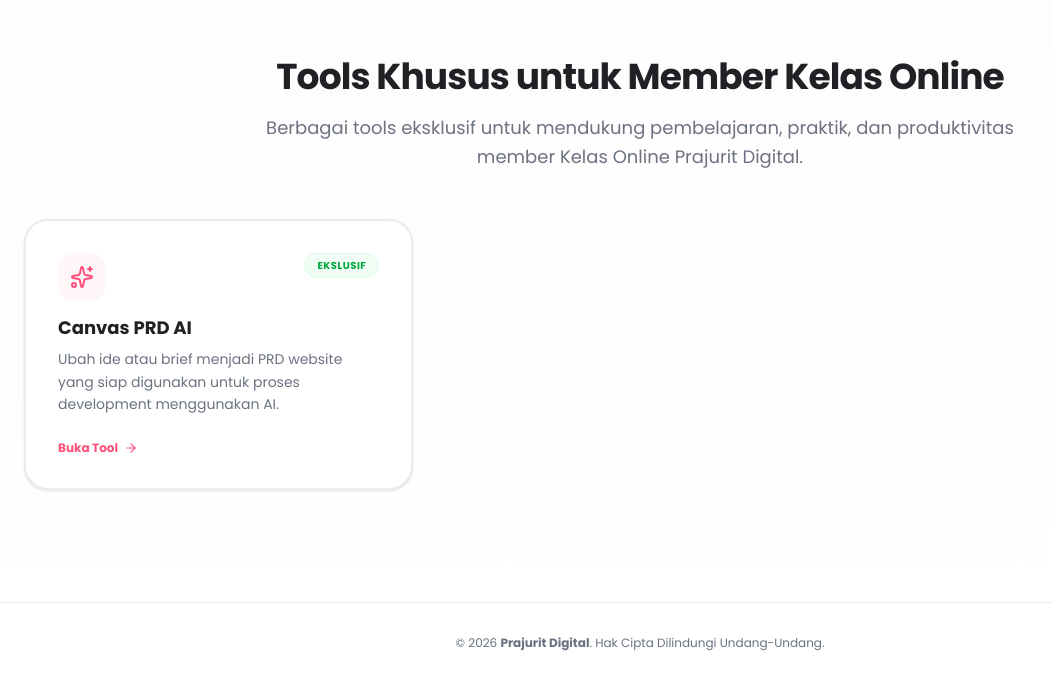
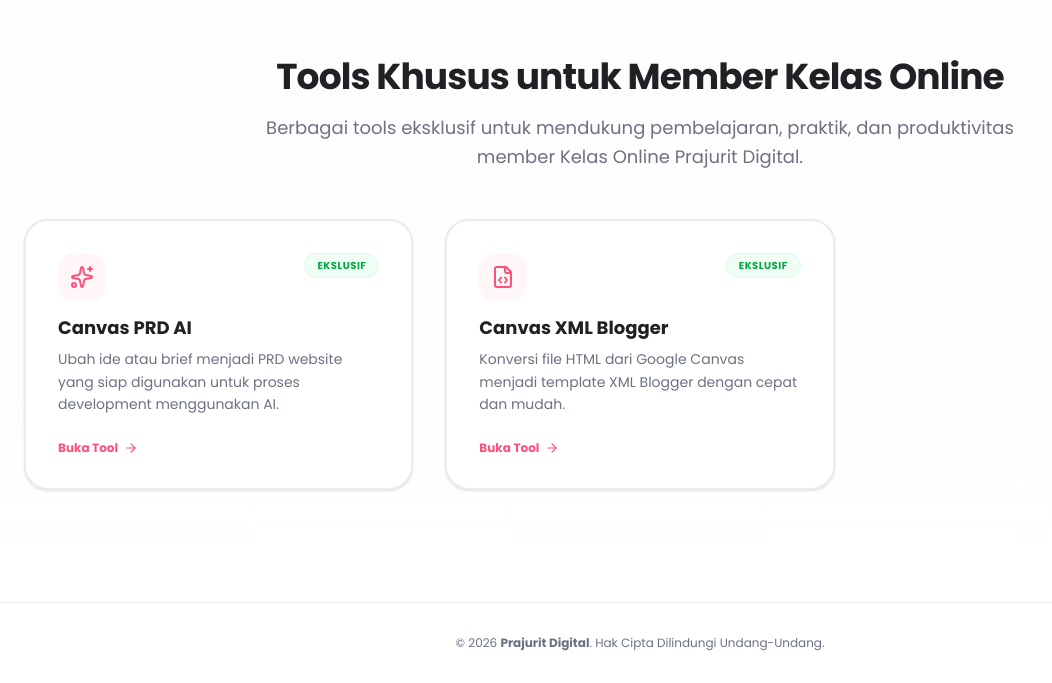
Before and after one commit to prajuritdigitalcom/Website-Prajurit-Digital-My-Id, a React (Vite) app: page / in a window 1280 px wide. Shown: the part 1926-2609 px from the top of the page, without its empty margins (0-1052 px from the left). Built offline with nearby package versions, Linux system fonts and the light colour scheme.

Commit message:
feat: add Canvas XML Blogger tool
Register the new Canvas XML Blogger tool in the platform data and update the icon registry to support the FileCode icon.

```diff
--- a/src/components/sections/Tools.tsx
+++ b/src/components/sections/Tools.tsx
@@ -22,7 +22,8 @@ import {
   Brain,
   ArrowRight,
   Sparkles,
-  Play
+  Play,
+  FileCode
 } from "lucide-react";
 
 export default function Tools() {
@@ -53,6 +54,8 @@ export default function Tools() {
         return <Brain className="w-6 h-6" />;
       case "Sparkles":
         return <Sparkles className="w-6 h-6" />;
+      case "FileCode":
+        return <FileCode className="w-6 h-6" />;
       default:
         return <ImageIcon className="w-6 h-6" />;
     }
--- a/src/data/tools.ts
+++ b/src/data/tools.ts
@@ -142,5 +142,15 @@ export const MEMBER_TOOLS_DATA: Tool[] = [
     badge: "Ekslusif",
     category: "writing",
     externalUrl: "https://canvasprd.prajuritdigital.my.id/"
+  },
+  {
+    id: "canvas-xml-blogger",
+    title: "Canvas XML Blogger",
+    description: "Konversi file HTML dari Google Canvas menjadi template XML Blogger dengan cepat dan mudah.",
+    icon: "FileCode",
+    href: "#canvas-xml-blogger",
+    badge: "Ekslusif",
+    category: "writing",
+    externalUrl: "https://canvasxml.prajuritdigital.my.id/"
   }
 ];
```
